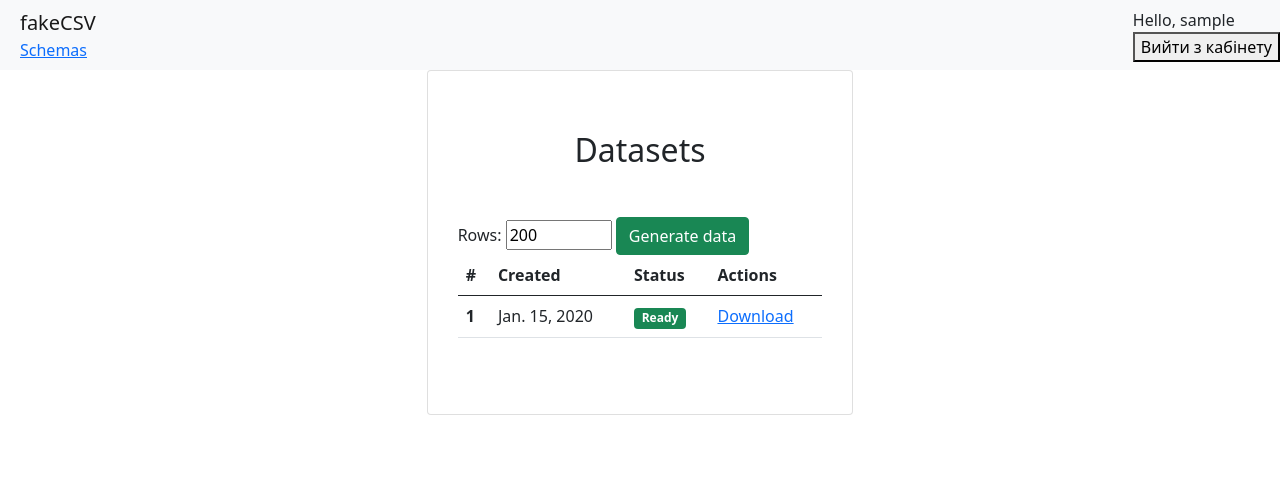
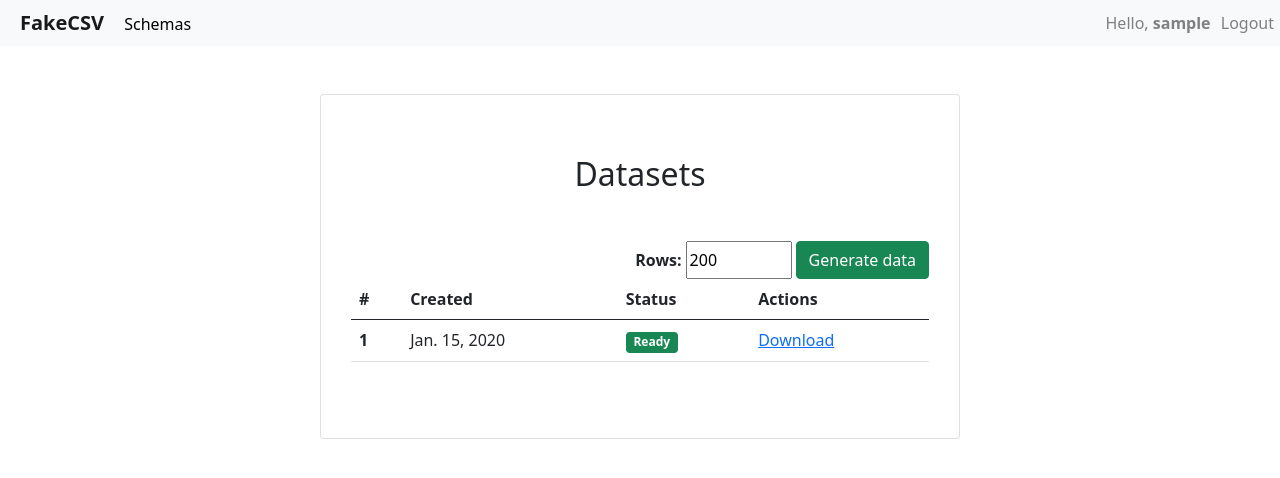
Before and after one commit to d4tAloUh/fakeCSV, a Django app: page /schema/1/datasets in a window 1280 px wide. Shown: the top 478 px of the page. Run offline with Django 3.2, Linux system fonts and the light colour scheme; a user stored in the database is signed in; tables that the repository leaves empty hold one stand-in row (values such as "Sample post"); parts of the project's set-up code (start-up, migrations or seed data) failed here and were passed over; some libraries are stand-ins or nearby versions.

Commit message:
finished styles

```diff
--- a/fakeCSV/static/css/main.css
+++ b/fakeCSV/static/css/main.css
@@ -19,7 +19,7 @@
 /*    margin-right: 20px;*/
 /*}*/
 
-#id_column_order{
+#id_column_order {
     margin-left: -13px;
 }
 
@@ -34,3 +34,21 @@
 .flex-row-reverse {
     display: flex;
 }
+
+.inline-button {
+    border: none;
+    background-color: inherit;
+}
+
+.black-link {
+    color: black;
+    text-decoration: none;
+}
+
+.black-link:hover {
+    color: green;
+}
+
+.grey-color {
+    color: grey;
+}
--- a/planeks/settings.py
+++ b/planeks/settings.py
@@ -13,7 +13,7 @@ SECRET_KEY = 'django-insecure-z+fu^l9801@efldo%bt+8lsbrnr#o7mjfe=&w35i!=5fhia+-e
 
 # SECURITY WARNING: don't run with debug turned on in production!
 
-DEBUG = False
+DEBUG = True
 # DEBUG = os.environ.get('DEBUG', True)
 ALLOWED_HOSTS = ['fake-csv-d4t-alouh.herokuapp.com', '127.0.0.1', 'localhost']
 
--- a/templates/components/navbar.html
+++ b/templates/components/navbar.html
@@ -1,19 +1,18 @@
 <nav class="navbar navbar-light bg-light ml-auto">
     <div class="align-center" style="padding: 0 20px">
-        <span class="navbar-brand brand">
-            <a href='/' class="navbar-brand">fakeCSV</a></span>
-        <div><a href="{% url 'user-schemas' %}">Schemas</a></div>
+        <span href='/' class="navbar-brand"><b>FakeCSV</b></span>
+        <a href="{% url 'user-schemas' %}" class="black-link">Schemas</a>
     </div>
     <div>
         {% if user.is_authenticated %}
-            <div class="nav-item">Hello, {{ user.get_username }}</div>
             <div class="nav-item">
                 <form method="post" action="{% url 'user-logout' %}">
+                    <span class="grey-color">Hello, <b>{{ user.get_username }}</b></span>
                     {% csrf_token %}
                     {% if redirect_field_value %}
                         <input type="hidden" name="{{ redirect_field_name }}" value="{{ redirect_field_value }}"/>
                     {% endif %}
-                    <button type="submit">Вийти з кабінету</button>
+                    <button type="submit" class="inline-button grey-color">Logout</button>
                 </form>
             </div>
         {% else %}
--- a/templates/dataset/index.html
+++ b/templates/dataset/index.html
@@ -1,13 +1,13 @@
 {% extends 'generic_with_jquery.html' %}
 
 {% block content %}
-    <div class="col-4 offset-4 card" style="padding: 60px 30px">
+    <div class="col-6 offset-3 card mt-5" style="padding: 60px 30px">
         <h2 class="text-center mb-5">Datasets</h2>
         {{ task_id }}
-        <form method="post" id="generateDataForm">
+        <form method="post" id="generateDataForm" class="d-flex justify-content-end align-items-center">
             {% csrf_token %}
-            <label for="rows_amount">Rows:</label>
-            <input type="number" name="rows_amount" id="rows_amount" value="200" min="1" max="1000">
+            <label for="rows_amount" class="me-1"><b>Rows:</b></label>
+            <input type="number" name="rows_amount" id="rows_amount" value="200" min="1" max="1000" class="me-1" style="height: 38px">
             <button type="submit" class="btn btn-success" id="generateData">Generate data</button>
         </form>
         <table class="table">
```
